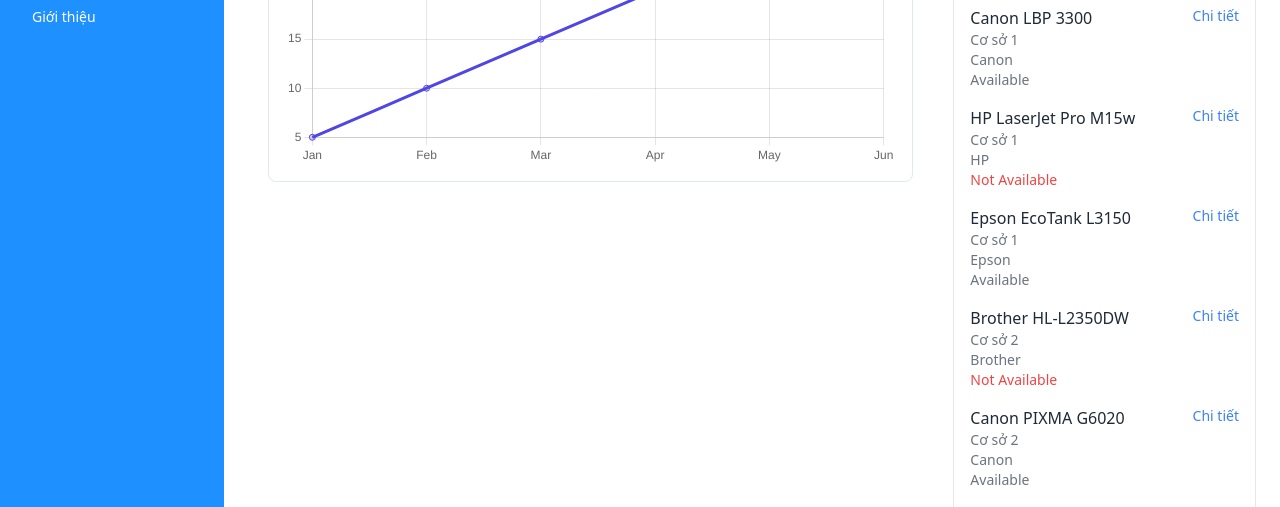
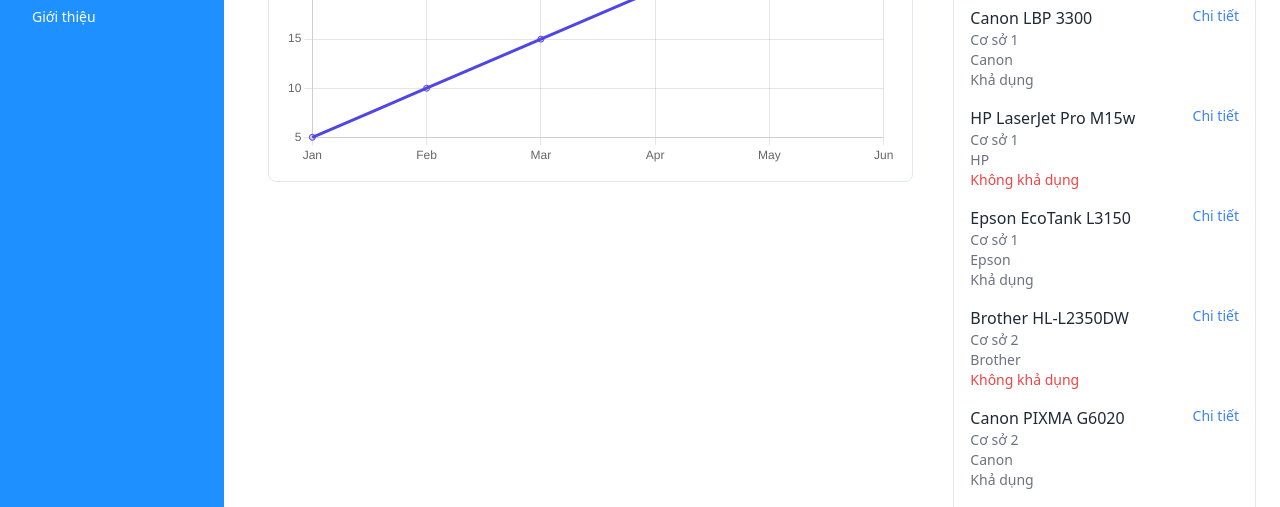
Before and after one commit to Hatcodechet/SmartStudentPritingService, a React (Vite) app: page /student-dashboard in a window 1280 px wide. Shown: the part 293-800 px from the top of the page. Built offline with nearby package versions, Linux system fonts and the light colour scheme.

Commit message:
student dashboard EN ->VN

```diff
--- a/src/StudentDashBoard/PrinterList.tsx
+++ b/src/StudentDashBoard/PrinterList.tsx
@@ -16,7 +16,7 @@
               <p className="text-gray-500 text-sm">{printer.location}</p>
               <p className="text-gray-500 text-sm">{printer.brand}</p>
               <p className={`text-sm ${printer.isAvailable ? 'text-gray-500' : 'text-red-500'}`}>
-                {printer.isAvailable ? 'Available' : 'Not Available'}
+                {printer.isAvailable ? 'Khả dụng' : 'Không khả dụng'}
               </p>
             </div>
 
```
